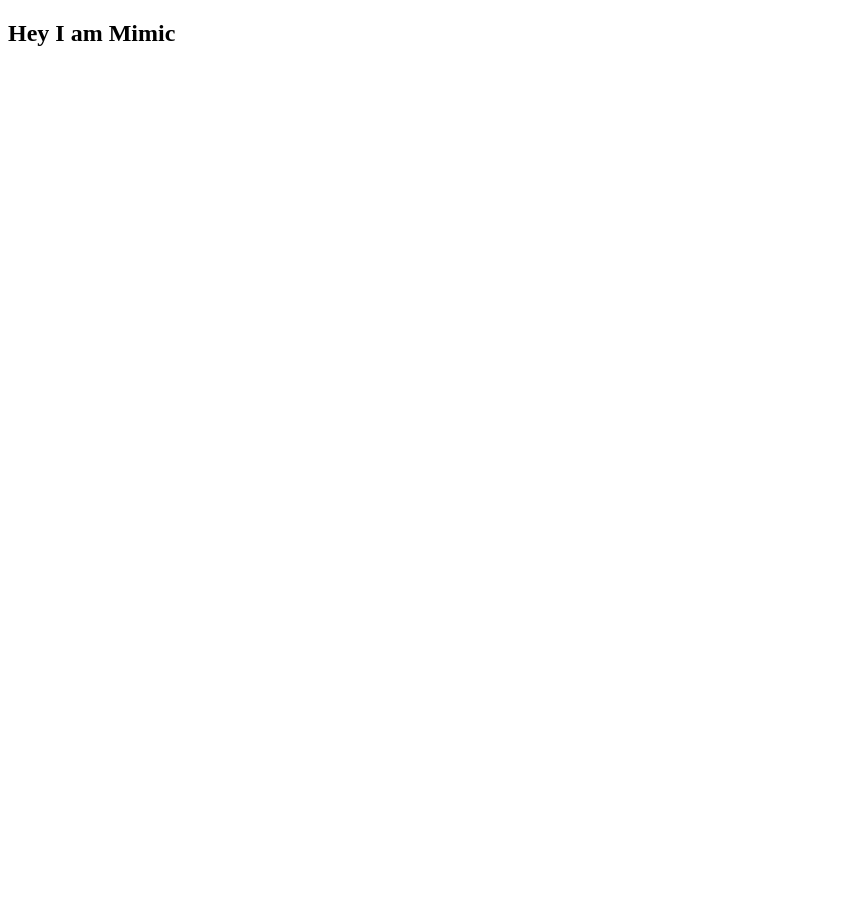
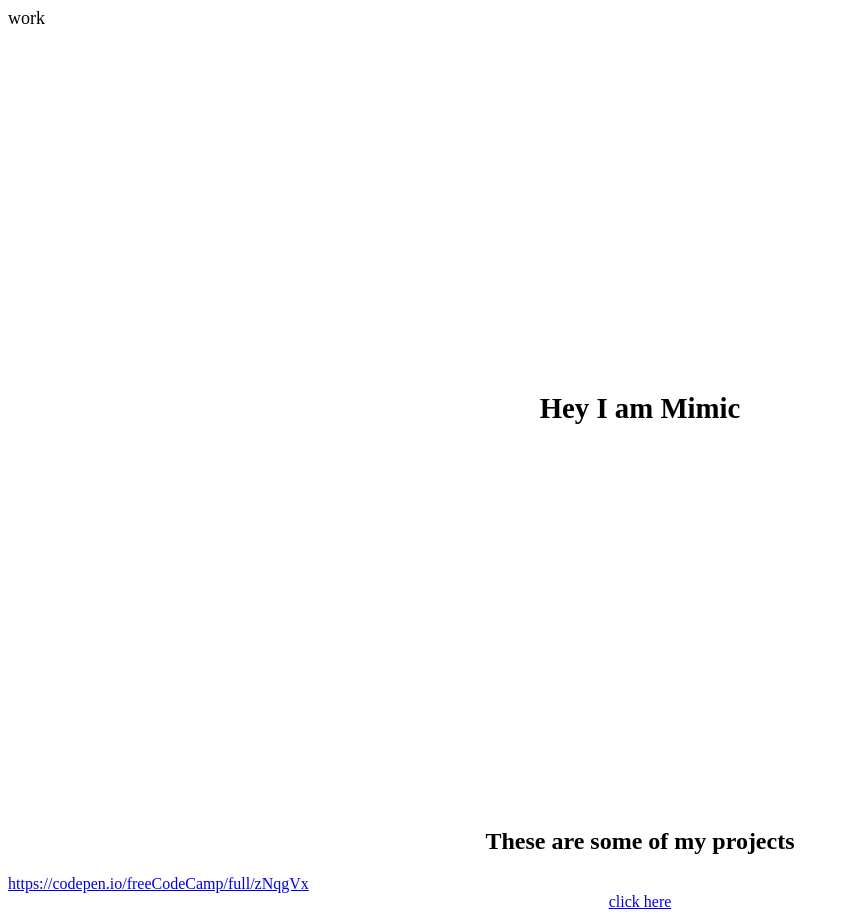
Before and after one commit to Mutalenic/VicNicop1, a plain HTML site: page index.html in a window 1280 px wide. Shown: the whole page, without its empty margins (0-849 px from the left). Before the commit the page ends 800 px from the top, so only its background shows below. Drawn offline with Linux system fonts and the light colour scheme.

Commit message:
finished the project

```diff
--- a/css/style.css
+++ b/css/style.css
@@ -0,0 +1,32 @@
+#welcome-section{
+    display: flex;
+    justify-content: center;
+    align-items: center;
+    width: 100%;
+    height: 100vh;
+    font-size: larger;
+}
+
+@media only screen and (max-width: 600px) {
+    body {
+      background-color: black;
+      color: white;
+    }
+}
+
+ h2, #profile-link{
+    display: flex;
+    justify-content: center;
+}
+#navbar{
+    display: flex;
+    justify-content: flex-end;
+    z-index: 10;
+    position: fixed;
+
+}
+#navbar a{
+    text-decoration: none;
+    color: black;
+    font-size: large;
+}
--- a/index.html
+++ b/index.html
@@ -7,9 +7,19 @@
   </head>
 
   <body>
+    <navbar id="navbar">
+      <a href="#projects">work</a>
+    </navbar>
+
     <section id="welcome-section">
-      <h1>Hey I am Mimic</h1>
+       <h1>Hey I am Mimic</h1>
+
     </section>
+    <section id="projects">
+      <h2 class="project-tile">These are some of my projects</h2>
+      <a href="#">https://codepen.io/freeCodeCamp/full/zNqgVx</a>
+    </section>
+    <a href="https://github.com/jheart-vic/VicNicop1" id="profile-link" target="_blank">click here</a>
     <script src="https://cdn.freecodecamp.org/testable-projects-fcc/v1/bundle.js"></script>
 
     <!--
```
